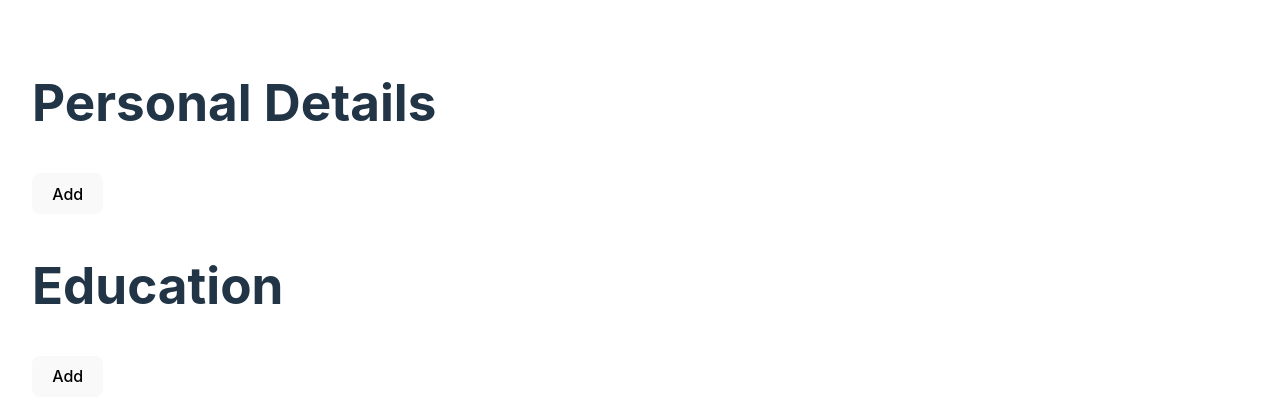
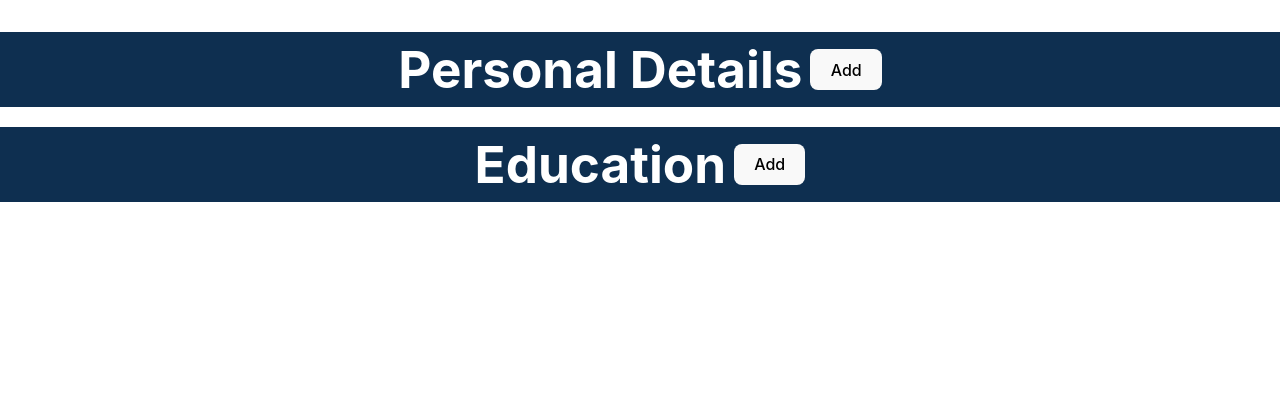
Before and after one commit to Amrmb-05/CV-Application, a React (Vite) app in the folder my-first-react-app/: page / in a window 1280 px wide. Shown: the top 420 px of the page. Built offline with nearby package versions, Linux system fonts and the light colour scheme.

Commit message:
Add styling to pop up form

```diff
--- a/my-first-react-app/src/App.css
+++ b/my-first-react-app/src/App.css
@@ -6,21 +6,42 @@
   justify-content: space-between; */
 }
 
+.full-bleed {
+  box-shadow: 0 0 0 100vmax rgb(14, 47, 80);
+  clip-path: inset(0 -100vmax);
+}
+
 form {
+
   display: flex;
   flex-direction: column;
-  flex: auto;
-  padding: 2px 16px;
-
-}
-
-.form {
+  /* flex: auto; */
+  gap: 8px;
+  padding: 8px 16px;
+  position: absolute;
+  z-index: 9;
+  background-color: white;
   box-shadow: 0 4px 8px 0 rgba(0,0,0,0.2);
   transition: 0.3s;
   border-radius: 5px;
-  max-width:400px;
+  width:300px;
+  bottom: 50vh;
+  left: 35vw;
 }
 
+form h2 {
+  text-align: center;
+  margin: -16px -16px auto -16px;
+  background-color: rgb(14, 47, 80);
+  color: white;
+  padding: 16px;
+}
+
+form button {
+  align-self: center;
+  background-color: rgb(14, 47, 80);
+  color: white;
+}
 .phone-email {
   font-weight: bold;
 }
--- a/my-first-react-app/src/components/CvDisplay.jsx
+++ b/my-first-react-app/src/components/CvDisplay.jsx
@@ -1,16 +1,19 @@
+import "../styles/cv.css"
+
 export default function CvDisplay( {generalData, eduData, showGeneralForm, showEduForm} ) {
     return (
         <div>
             <section className="personal-details">
-            <div className="header-and-button">
+            <div className="header-and-button full-bleed">
             <h1>Personal Details</h1>
             <button className="toggle-general-form" onClick={showGeneralForm}>Add</button>
             </div>
             <h2>{generalData.name}</h2>
             {generalData.phone !== "" && <p className="phone-email">Phone: {generalData.phone} | Email: {generalData.email}</p>}
             </section>
+
             <section className="education">
-            <div className="header-and-button">
+            <div className="header-and-button full-bleed">
             <h1>Education</h1>
             <button className="toggle-edu-form" onClick={showEduForm}>Add</button>
             </div>
--- a/my-first-react-app/src/components/Form.jsx
+++ b/my-first-react-app/src/components/Form.jsx
@@ -3,8 +3,10 @@ export default function Form({id,title, onSubmit, children, isShown}) {
         <>
         { isShown &&
         <section className="form">
-            <form id={id} action='' onSubmit={onSubmit} className="toggle-form">
+            <form id={id} action='' onSubmit={onSubmit}>
+
                 <h2>{title}</h2>
+
                     {children}
                 <button type="submit" form={id} >Submit</button>
             </form>
--- a/my-first-react-app/src/index.css
+++ b/my-first-react-app/src/index.css
@@ -2,7 +2,7 @@
   font-family: Inter, system-ui, Avenir, Helvetica, Arial, sans-serif;
   line-height: 1.5;
   font-weight: 400;
-
+  position: relative;
   /* color-scheme: light dark; */
   background-color: white;
 
@@ -36,6 +36,7 @@ button {
   cursor: pointer;
   transition: border-color 0.25s;
   width: fit-content;
+  height: fit-content;
 }
 button:hover {
   border-color: #646cff;
--- /dev/null
+++ b/my-first-react-app/src/styles/cv.css
@@ -0,0 +1,10 @@
+.header-and-button {
+    background-color: rgb(14, 47, 80);
+    color: white;
+    text-align: center;
+    display: flex;
+    justify-content: center;
+    align-items: center;
+    gap: 8px;
+    height: 75px;
+}
```
Also changed, not shown: my-first-react-app/src/styles/general.css (deleted).
